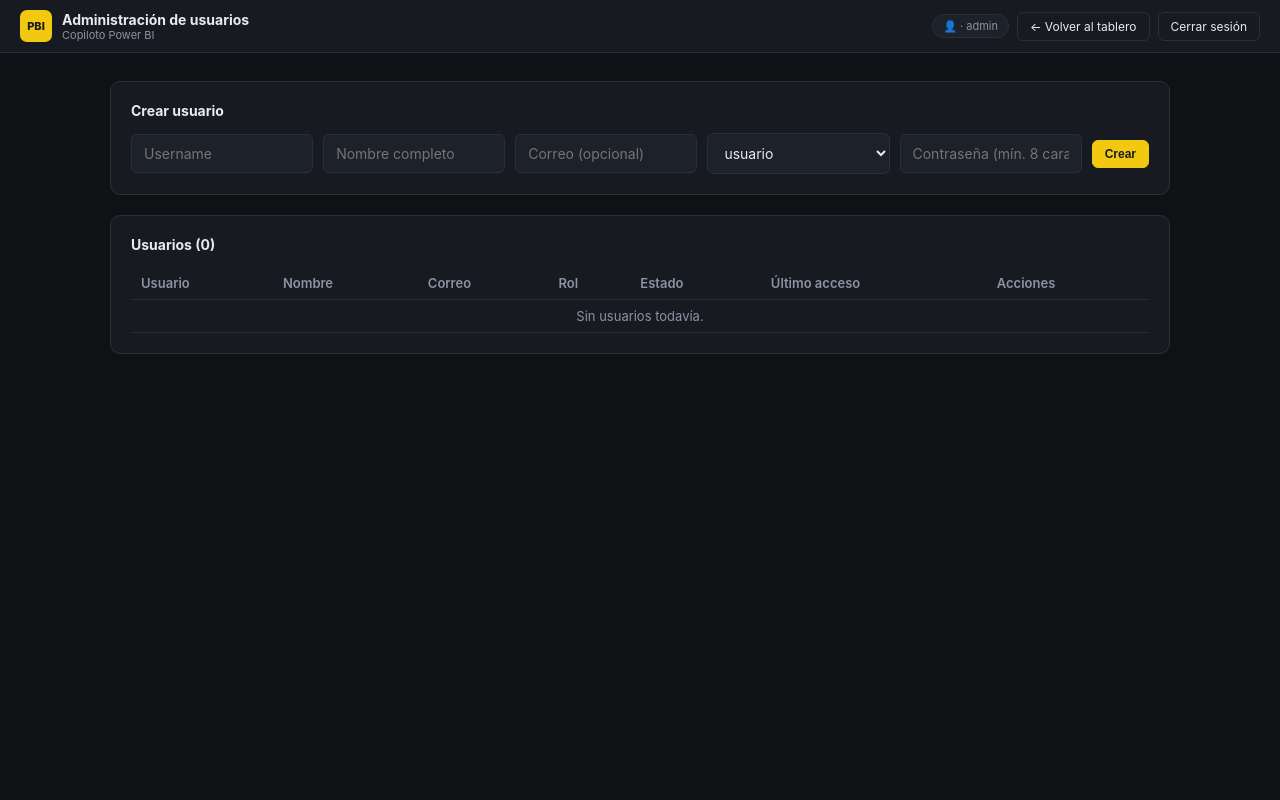
After one commit to michelabello-rgb/Tableros_con_IA, a FastAPI app: template app/templates/admin.html in a window 1280 px wide. The commit adds this page. Run offline with FastAPI, Linux system fonts and the light colour scheme; the template is opened without the code that fills it, so the values that code supplies are empty.

Commit message:
Login con SQL Server, panel de administracion de usuarios y endurecimiento de seguridad
- Login obligatorio (COE.User_Admin) con bcrypt, sesiones firmadas y bitacora
  de accesos (COE.Acceso_Log) para toda la app, no solo el reporte embebido.
- Panel /admin/usuarios (solo rol admin): crear, habilitar/deshabilitar y
  cambiar contrasena de usuarios.
- Endurecimiento: /docs y /openapi.json deshabilitados, cabeceras de
  seguridad (X-Frame-Options, X-Content-Type-Options, Referrer-Policy),
  limite de intentos de login fallidos por usuario, tiempos de respuesta
  normalizados en el login (evita enumerar usuarios por timing), errores de
  conexion a la base ya no se muestran en detalle a quien no ha iniciado
  sesion, y /api/refresh ahora requiere rol admin.
- config.py sin GUIDs reales de Power BI hardcodeados (solo via .env).

Co-Authored-By: Claude Sonnet 5 <noreply@anthropic.com>

```diff
--- a/app/main.py
+++ b/app/main.py
@@ -1,19 +1,43 @@
 import threading
+import time
 from pathlib import Path
 
-from fastapi import FastAPI, Request, HTTPException
+from fastapi import FastAPI, Request, HTTPException, Depends
 from fastapi.concurrency import run_in_threadpool
-from fastapi.responses import JSONResponse
+from fastapi.responses import JSONResponse, RedirectResponse
 from fastapi.staticfiles import StaticFiles
 from fastapi.templating import Jinja2Templates
+from starlette.middleware.sessions import SessionMiddleware
 
-from . import config, llm, dataset, pbix_loader, agents, governance
+from . import config, llm, dataset, pbix_loader, agents, governance, db
 
 BASE_DIR = Path(__file__).resolve().parent
 
-app = FastAPI(title="Copiloto Power BI")
+# docs_url/redoc_url/openapi_url en None: esto no es una API publica, es el
+# backend de una sola pagina — el Swagger/OpenAPI por defecto de FastAPI
+# quedaba alcanzable SIN login y exponia la forma completa de la API
+# (rutas, parametros) a cualquiera que la encontrara.
+app = FastAPI(title="Copiloto Power BI", docs_url=None, redoc_url=None, openapi_url=None)
 app.mount("/static", StaticFiles(directory=BASE_DIR / "static"), name="static")
 templates = Jinja2Templates(directory=BASE_DIR / "templates")
+
+# Firma la cookie de sesion del login (ver config.SESSION_SECRET) — sin
+# esto, request.session no existe y las rutas de login no tendrian donde
+# guardar quien entro.
+app.add_middleware(SessionMiddleware, secret_key=config.SESSION_SECRET, same_site="lax")
+
+
+@app.middleware("http")
+async def _security_headers(request: Request, call_next):
+    """Cabeceras basicas de seguridad — mitigan clickjacking (alguien
+    embebiendo esta app en un iframe oculto de otro sitio para engañar a
+    quien tenga sesion iniciada) y que el navegador adivine mal el tipo de
+    un archivo servido."""
+    response = await call_next(request)
+    response.headers["X-Frame-Options"] = "SAMEORIGIN"
+    response.headers["X-Content-Type-Options"] = "nosniff"
+    response.headers["Referrer-Policy"] = "same-origin"
+    return response
 
 
 @app.middleware("http")
@@ -49,8 +73,207 @@ def _warm_up():
     threading.Thread(target=_ping, daemon=True).start()
 
 
+# ── Login ─────────────────────────────────────────────────────────────────
+# Gate de acceso a TODA la app (pagina y API), no solo al reporte embebido
+# de Power BI — ese ya filtraba por permisos reales de Power BI Service,
+# pero el chat hablaba con los datos ya extraidos sin pedirle nada a nadie.
+# Contra COE.User_Admin / COE.Acceso_Log (ver sql/ y app/db.py).
+
+def _current_user(request: Request) -> dict | None:
+    return request.session.get("user")
+
+
+def require_login_api(request: Request) -> dict:
+    """Para rutas de API (fetch/JSON): 401 con JSON en vez de una redirección
+    HTML, que el frontend no sabria interpretar."""
+    user = _current_user(request)
+    if not user:
+        raise HTTPException(status_code=401, detail="No autenticado — inicia sesión de nuevo.")
+    return user
+
+
+# Limite de intentos de login fallidos por username — sin esto, nada impide
+# probar contraseñas sin parar contra una cuenta real (fuerza bruta). En
+# memoria a proposito (un solo proceso, se reinicia solo con el servidor);
+# la bitacora real y persistente de cada intento sigue siendo
+# COE.Acceso_Log via db.log_access, esto es solo el freno.
+_LOGIN_ATTEMPTS: dict[str, list[float]] = {}
+_LOGIN_MAX_INTENTOS = 5
+_LOGIN_VENTANA_SEG = 15 * 60  # 15 minutos
+
+
+def _login_bloqueado(key: str) -> bool:
+    ahora = time.time()
+    vivos = [t for t in _LOGIN_ATTEMPTS.get(key, []) if ahora - t < _LOGIN_VENTANA_SEG]
+    _LOGIN_ATTEMPTS[key] = vivos
+    return len(vivos) >= _LOGIN_MAX_INTENTOS
+
+
+def _registrar_intento_fallido(key: str):
+    _LOGIN_ATTEMPTS.setdefault(key, []).append(time.time())
+
+
+def _limpiar_intentos(key: str):
+    _LOGIN_ATTEMPTS.pop(key, None)
+
+
+def require_admin(request: Request) -> dict:
+    """Para el panel de administracion de usuarios — no basta con estar
+    logueado, el Rol guardado en la sesion (viene de COE.User_Admin.Rol)
+    debe ser 'admin'. 403, no 401: la persona SI esta autenticada, solo no
+    tiene permiso para esto en particular."""
+    user = require_login_api(request)
+    if user.get("rol") != "admin":
+        raise HTTPException(status_code=403, detail="Esta sección es solo para administradores.")
+    return user
+
+
+@app.get("/login")
+def login_form(request: Request):
+    if _current_user(request):
+        return RedirectResponse("/", status_code=303)
+    if not config.DB_CONFIGURED:
+        return templates.TemplateResponse(request, "login.html", {
+            "error": "El login no está configurado en este servidor (faltan DB_SERVER/DB_DATABASE/"
+                     "DB_UID/DB_PWD en .env) — contacta al equipo técnico.",
+        })
+    return templates.TemplateResponse(request, "login.html", {"error": None})
+
+
+@app.post("/login")
+async def login_submit(request: Request):
+    form = await request.form()
+    username = (form.get("username") or "").strip()
+    password = form.get("password") or ""
+    ip = request.client.host if request.client else None
+    user_agent = request.headers.get("user-agent")
+    login_key = username.lower()
+
+    if not config.DB_CONFIGURED:
+        return templates.TemplateResponse(request, "login.html", {
+            "error": "El login no está configurado en este servidor — contacta al equipo técnico.",
+        }, status_code=503)
+
+    if login_key and _login_bloqueado(login_key):
+        await run_in_threadpool(db.log_access, username, False, ip, user_agent, None)
+        return templates.TemplateResponse(request, "login.html", {
+            "error": "Demasiados intentos fallidos con este usuario — espera unos minutos antes de volver a intentar.",
+        }, status_code=429)
+
+    try:
+        user = await run_in_threadpool(db.verify_login, username, password)
+    except Exception as e:
+        # El detalle real (server, driver, etc.) NUNCA se le muestra a quien
+        # todavia no inicio sesion — antes esto filtraba infraestructura
+        # interna (IP del servidor SQL, nombre de la base) a cualquiera que
+        # llegara a /login, autenticado o no. El detalle si queda en la
+        # consola del servidor, para quien lo administre.
+        print(f"[login] error de conexion a la base de autenticacion: {e}")
+        return templates.TemplateResponse(request, "login.html", {
+            "error": "No se pudo validar el login en este momento — intenta de nuevo en unos minutos "
+                     "o contacta al equipo técnico si sigue fallando.",
+        }, status_code=502)
+
+    await run_in_threadpool(
+        db.log_access, username, user is not None, ip, user_agent,
+        user["id"] if user else None,
+    )
+
+    if not user:
+        if login_key:
+            _registrar_intento_fallido(login_key)
+        return templates.TemplateResponse(request, "login.html", {
+            "error": "Usuario o contraseña incorrectos.",
+        }, status_code=401)
+
+    _limpiar_intentos(login_key)
+    request.session["user"] = user
+    return RedirectResponse("/", status_code=303)
+
+
+@app.get("/logout")
+def logout(request: Request):
+    request.session.clear()
+    return RedirectResponse("/login", status_code=303)
+
+
+# ── Administracion de usuarios (solo rol admin) ─────────────────────────────
+
+async def _render_admin(request: Request, user: dict, error: str | None, ok_msg: str | None):
+    """Arma la respuesta del panel de administracion SIEMPRE de forma segura:
+    incluso si db.list_users() falla (conexion caida, driver raro, lo que
+    sea), esto se atrapa aqui y se muestra como mensaje en la pagina — nunca
+    como un 500 en blanco. Un solo lugar para las 4 rutas de abajo, en vez
+    de repetir el mismo try/except (y el mismo hueco que tenia antes, donde
+    el refresco de la lista en los POST quedaba SIN atrapar) cuatro veces."""
+    try:
+        usuarios = await run_in_threadpool(db.list_users)
+    except Exception as e:
+        usuarios = []
+        error = error or f"No se pudo leer la lista de usuarios: {e}"
+    return templates.TemplateResponse(request, "admin.html", {
+        "current_user": user, "usuarios": usuarios, "error": error, "ok_msg": ok_msg,
+    })
+
+
+@app.get("/admin/usuarios")
+async def admin_usuarios(request: Request, user: dict = Depends(require_admin)):
+    return await _render_admin(request, user, None, None)
+
+
+@app.post("/admin/usuarios")
+async def admin_crear_usuario(request: Request, user: dict = Depends(require_admin)):
+    form = await request.form()
+    try:
+        await run_in_threadpool(
+            db.create_user,
+            (form.get("username") or "").strip(),
+            (form.get("nombre") or "").strip(),
+            (form.get("correo") or "").strip(),
+            (form.get("rol") or "usuario").strip(),
+            form.get("password") or "",
+        )
+        ok_msg, error = f"Usuario '{form.get('username')}' creado.", None
+    except db.UserError as e:
+        ok_msg, error = None, str(e)
+    except Exception as e:
+        ok_msg, error = None, f"No se pudo crear el usuario: {e}"
+    return await _render_admin(request, user, error, ok_msg)
+
+
+@app.post("/admin/usuarios/{user_id}/toggle")
+async def admin_toggle_usuario(request: Request, user_id: int, user: dict = Depends(require_admin)):
+    form = await request.form()
+    activar = form.get("activo") == "1"
+    try:
+        await run_in_threadpool(db.set_user_active, user_id, activar)
+        ok_msg, error = ("Usuario habilitado." if activar else "Usuario deshabilitado."), None
+    except db.UserError as e:
+        ok_msg, error = None, str(e)
+    except Exception as e:
+        ok_msg, error = None, f"No se pudo actualizar: {e}"
+    return await _render_admin(request, user, error, ok_msg)
+
+
+@app.post("/admin/usuarios/{user_id}/password")
+async def admin_cambiar_password(request: Request, user_id: int, user: dict = Depends(require_admin)):
+    form = await request.form()
+    nueva = form.get("password") or ""
+    try:
+        await run_in_threadpool(db.set_user_password, user_id, nueva)
+        ok_msg, error = "Contraseña actualizada.", None
+    except db.UserError as e:
+        ok_msg, error = None, str(e)
+    except Exception as e:
+        ok_msg, error = None, f"No se pudo actualizar la contraseña: {e}"
+    return await _render_admin(request, user, error, ok_msg)
+
+
 @app.get("/")
 def index(request: Request):
+    user = _current_user(request)
+    if not user:
+        return RedirectResponse("/login", status_code=303)
     return templates.TemplateResponse(request, "index.html", {
         "embed_url": config.POWERBI_EMBED_URL,
         "original_url": config.POWERBI_ORIGINAL_URL,
@@ -59,11 +282,12 @@ def index(request: Request):
         "azure_tenant_id": config.AZURE_TENANT_ID,
         "powerbi_group_id": config.POWERBI_GROUP_ID,
         "powerbi_report_id": config.POWERBI_REPORT_ID,
+        "current_user": user,
     })
 
 
 @app.get("/api/status")
-def api_status():
+def api_status(user: dict = Depends(require_login_api)):
     return {
         "llm": llm.get_status(),
         "data": {"ok": dataset.is_ready(), **(dataset.get_source_info() if dataset.is_ready() else {})},
@@ -72,18 +296,20 @@ def api_status():
 
 
 @app.get("/api/overview")
-def api_overview():
+def api_overview(user: dict = Depends(require_login_api)):
     if not dataset.is_ready():
         return JSONResponse({"error": "Datos no extraidos todavia. Usa el boton Actualizar datos."}, status_code=503)
     return {"source": dataset.get_source_info(), "tables": dataset.get_overview()}
 
 
 @app.post("/api/refresh")
-def api_refresh():
+def api_refresh(user: dict = Depends(require_admin)):
     """Vuelve a leer el .pbix de tablero/ y refresca el cache — el 'tiempo real'
     de este modelo: sin Premium/PPU no existe query en vivo a la API de Power
     BI, asi que la forma simple de reflejar cambios es re-extraer el archivo
-    (reemplazalo en tablero/ y presiona este boton)."""
+    (reemplazalo en tablero/ y presiona este boton). Solo admin: afecta a
+    TODOS los usuarios a la vez (reemplaza el dataset compartido), no deberia
+    poder dispararlo cualquiera con sesion."""
     try:
         manifest = pbix_loader.extract()
         dataset.clear_cache()
@@ -97,7 +323,7 @@ def api_refresh():
 
 
 @app.post("/api/chat")
-async def api_chat(request: Request):
+async def api_chat(request: Request, user: dict = Depends(require_login_api)):
     try:
         body = await request.json()
     except Exception:
@@ -117,7 +343,7 @@ async def api_chat(request: Request):
 
 
 @app.post("/api/report")
-async def api_report():
+async def api_report(user: dict = Depends(require_login_api)):
     prompt = (
         "Genera un reporte ejecutivo corto (maximo 10 lineas) para directivos, "
         "listo para copiar y pegar, con lo mas relevante del dataset descrito "
--- a/app/static/style.css
+++ b/app/static/style.css
@@ -141,3 +141,28 @@ body{font-family:-apple-system,'Segoe UI',system-ui,sans-serif;background:var(--
     .chat-pane.collapsed{height:0!important}
     .pane-fab.chat-reopen{bottom:14px;right:14px}
 }
+
+/* ── Login ── */
+.login-body{align-items:center;justify-content:center;padding:20px}
+.login-card{width:100%;max-width:360px;background:var(--panel);border:1px solid var(--border);border-radius:12px;padding:32px 28px}
+.login-form{display:flex;flex-direction:column;gap:4px}
+.login-label{font-size:12px;color:var(--muted);margin:12px 0 4px;font-weight:600}
+.login-input{background:var(--panel-2);border:1px solid var(--border);border-radius:6px;color:var(--text);padding:10px 12px;font-size:14px;font-family:inherit;outline:none}
+.login-input:focus{border-color:var(--accent)}
+
+/* ── Admin de usuarios ── */
+.admin-body{align-items:stretch;overflow-y:auto}
+.admin-main{max-width:1100px;margin:0 auto;padding:28px 20px;width:100%;display:flex;flex-direction:column;gap:20px}
+.admin-msg{padding:10px 14px;border-radius:8px;font-size:13px}
+.admin-msg-ok{background:rgba(74,222,128,.12);color:#4ADE80;border:1px solid #245C3B}
+.admin-card{background:var(--panel);border:1px solid var(--border);border-radius:10px;padding:20px}
+.admin-card-title{font-size:14px;font-weight:700;margin-bottom:14px}
+.admin-create-form{display:flex;flex-wrap:wrap;gap:10px;align-items:center}
+.admin-create-form .login-input{flex:1;min-width:140px;margin:0}
+.admin-table-wrap{overflow-x:auto}
+.admin-table{width:100%;border-collapse:collapse;font-size:13px}
+.admin-table th{text-align:left;padding:8px 10px;color:var(--muted);font-weight:600;border-bottom:1px solid var(--border);white-space:nowrap}
+.admin-table td{padding:8px 10px;border-bottom:1px solid var(--border);white-space:nowrap}
+.admin-actions{display:flex;gap:8px;align-items:center}
+.admin-inline-form{display:flex;gap:6px;align-items:center;margin:0}
+.admin-pw-input{width:150px;padding:6px 10px;font-size:12px}
--- /dev/null
+++ b/app/templates/admin.html
@@ -0,0 +1,97 @@
+<!DOCTYPE html>
+<html lang="es">
+<head>
+<meta charset="UTF-8">
+<meta name="viewport" content="width=device-width, initial-scale=1.0">
+<title>Copiloto Power BI — Administración de usuarios</title>
+<link rel="stylesheet" href="/static/style.css">
+</head>
+<body class="admin-body">
+
+<header class="topbar">
+    <div class="brand">
+        <div class="brand-mark">PBI</div>
+        <div>
+            <div class="brand-title">Administración de usuarios</div>
+            <div class="brand-sub">Copiloto Power BI</div>
+        </div>
+    </div>
+    <div class="topbar-status">
+        <span class="pill">👤 {{ current_user.nombre }} · admin</span>
+        <a class="btn btn-ghost" href="/">← Volver al tablero</a>
+        <a class="btn btn-ghost" href="/logout">Cerrar sesión</a>
+    </div>
+</header>
+
+<main class="admin-main">
+
+    {% if error %}<p class="hero-error admin-msg">{{ error }}</p>{% endif %}
+    {% if ok_msg %}<p class="admin-msg admin-msg-ok">{{ ok_msg }}</p>{% endif %}
+
+    <section class="admin-card">
+        <h2 class="admin-card-title">Crear usuario</h2>
+        <form method="post" action="/admin/usuarios" class="admin-create-form">
+            <input class="login-input" type="text" name="username" placeholder="Username" required>
+            <input class="login-input" type="text" name="nombre" placeholder="Nombre completo" required>
+            <input class="login-input" type="email" name="correo" placeholder="Correo (opcional)">
+            <select class="login-input" name="rol">
+                <option value="usuario" selected>usuario</option>
+                <option value="admin">admin</option>
+            </select>
+            <input class="login-input" type="password" name="password" placeholder="Contraseña (mín. 8 caracteres)" required>
+            <button class="btn btn-primary" type="submit">Crear</button>
+        </form>
+    </section>
+
+    <section class="admin-card">
+        <h2 class="admin-card-title">Usuarios ({{ usuarios|length }})</h2>
+        <div class="admin-table-wrap">
+        <table class="admin-table">
+            <thead>
+                <tr>
+                    <th>Usuario</th>
+                    <th>Nombre</th>
+                    <th>Correo</th>
+                    <th>Rol</th>
+                    <th>Estado</th>
+                    <th>Último acceso</th>
+                    <th>Acciones</th>
+                </tr>
+            </thead>
+            <tbody>
+                {% for u in usuarios %}
+                <tr>
+                    <td>{{ u.Username }}</td>
+                    <td>{{ u.Nombre_Completo }}</td>
+                    <td>{{ u.Correo or "—" }}</td>
+                    <td><span class="pill">{{ u.Rol }}</span></td>
+                    <td>
+                        {% if u.Activo %}<span class="pill ok">Activo</span>
+                        {% else %}<span class="pill err">Deshabilitado</span>{% endif %}
+                    </td>
+                    <td>{{ u.Ultimo_Acceso_Fmt or "nunca" }}</td>
+                    <td class="admin-actions">
+                        <form method="post" action="/admin/usuarios/{{ u.Id }}/toggle" class="admin-inline-form">
+                            <input type="hidden" name="activo" value="{{ 0 if u.Activo else 1 }}">
+                            <button class="btn btn-ghost" type="submit">
+                                {{ "Deshabilitar" if u.Activo else "Habilitar" }}
+                            </button>
+                        </form>
+                        <form method="post" action="/admin/usuarios/{{ u.Id }}/password" class="admin-inline-form">
+                            <input class="login-input admin-pw-input" type="password" name="password" placeholder="Nueva contraseña" minlength="8" required>
+                            <button class="btn btn-ghost" type="submit">Cambiar clave</button>
+                        </form>
+                    </td>
+                </tr>
+                {% else %}
+                <tr><td colspan="7" style="text-align:center;color:var(--muted)">Sin usuarios todavía.</td></tr>
+                {% endfor %}
+            </tbody>
+        </table>
+        </div>
+    </section>
+
+</main>
+
+</body>
+</html>
--- a/requirements.txt
+++ b/requirements.txt
@@ -7,3 +7,6 @@ openpyxl>=3.1
 pyarrow>=14.0
 python-multipart>=0.0.9
 pbixray>=0.15
+itsdangerous>=2.1
+bcrypt>=4.1
+pyodbc>=5.1
```
Also changed, not shown: app/agents.py (+1 -68 lines), app/config.py (+18 -0 lines), app/db.py (added, +209 -0 lines), app/static/app.js (+14 -1 lines), app/templates/index.html (+8 -7 lines), app/templates/login.html (added, +36 -0 lines), 3 other files.
